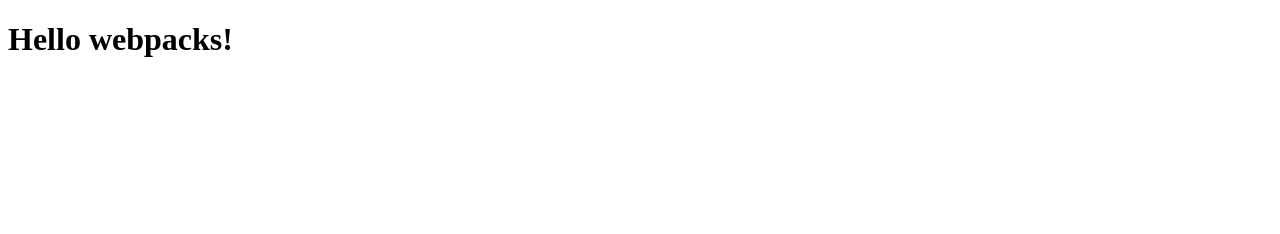
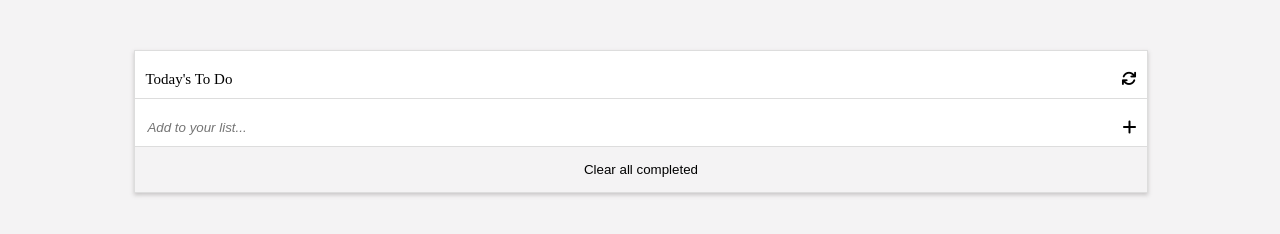
Before and after one commit to mershark/To-do-list, a website built with webpack: page dist/index.html in a window 1280 px wide. Built offline with nearby package versions, Linux system fonts and the light colour scheme.

Commit message:
Update dist content

```diff
--- a/dist/index.html
+++ b/dist/index.html
@@ -1,11 +1,22 @@
 <!DOCTYPE html>
 <html lang="en">
 <head>
-    <meta charset="UTF-8">
-    <meta name="viewport" content="width=device-width, initial-scale=1.0">
-    <title>Wbpack Exercise</title>
+  <meta charset="UTF-8">
+  <meta name="viewport" content="width=device-width, initial-scale=1.0">
+  <title>To Do List</title>
+  <link rel="stylesheet" href="https://cdnjs.cloudflare.com/ajax/libs/font-awesome/6.4.0/css/all.min.css">
+  <link rel="stylesheet" href="style.css">
 <script defer src="runtime.bundle.js"></script><script defer src="index.bundle.js"></script></head>
-<body>
-    <h1>Hello webpacks!</h1>
+<body class="body">
+  <div id="container">
+    <h1 class="header">Today's To Do<i class="fas fa-sync" id="refresh-icon"></i></h1>
+    <div class="input-container">
+      <input class="addtaks" type="text" id="task-input" placeholder="Add to your list...">
+      <i class="fas fa-plus" id="add-icon"></i>
+    </div>
+    <div id="todo-list"></div>
+    <button id="clear-button">Clear all completed</button>
+  </div>
+  <script src="index.js"></script>
 </body>
 </html>
--- a/package.json
+++ b/package.json
@@ -12,10 +12,14 @@
   "author": "",
   "license": "ISC",
   "devDependencies": {
+    "babel-eslint": "^10.1.0",
     "css-loader": "^6.8.1",
+    "eslint": "^7.32.0",
+    "eslint-config-airbnb-base": "^14.2.1",
+    "eslint-plugin-import": "^2.27.5",
     "html-webpack-plugin": "^5.5.3",
     "style-loader": "^3.3.3",
-    "webpack": "^5.4.0",
+    "webpack": "^5.88.1",
     "webpack-cli": "^4.2.0",
     "webpack-dev-server": "^4.15.1"
   },
```
Also changed, not shown: dist/runtime.bundle.js (+3 -27 lines), 2 other files.
